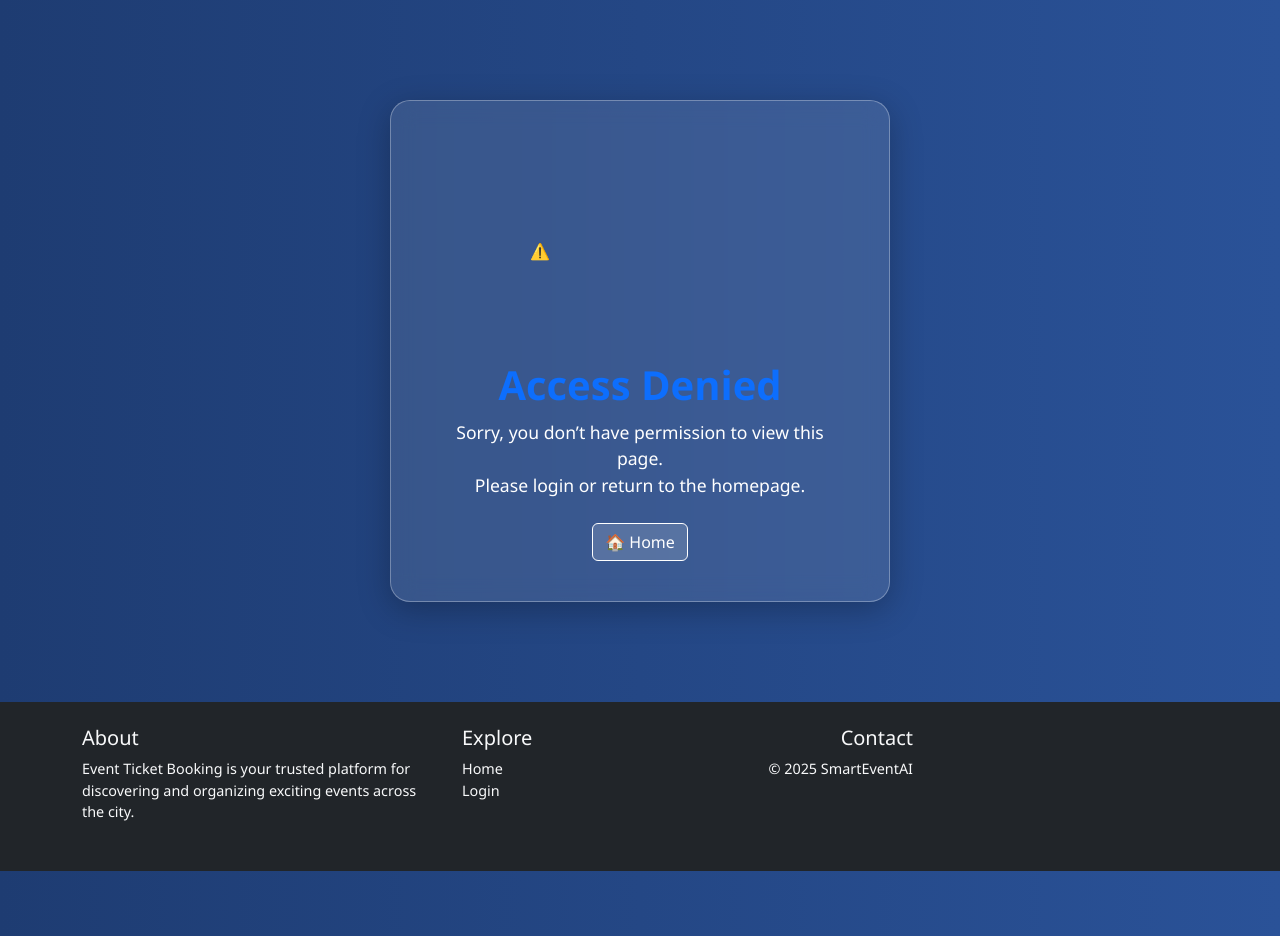
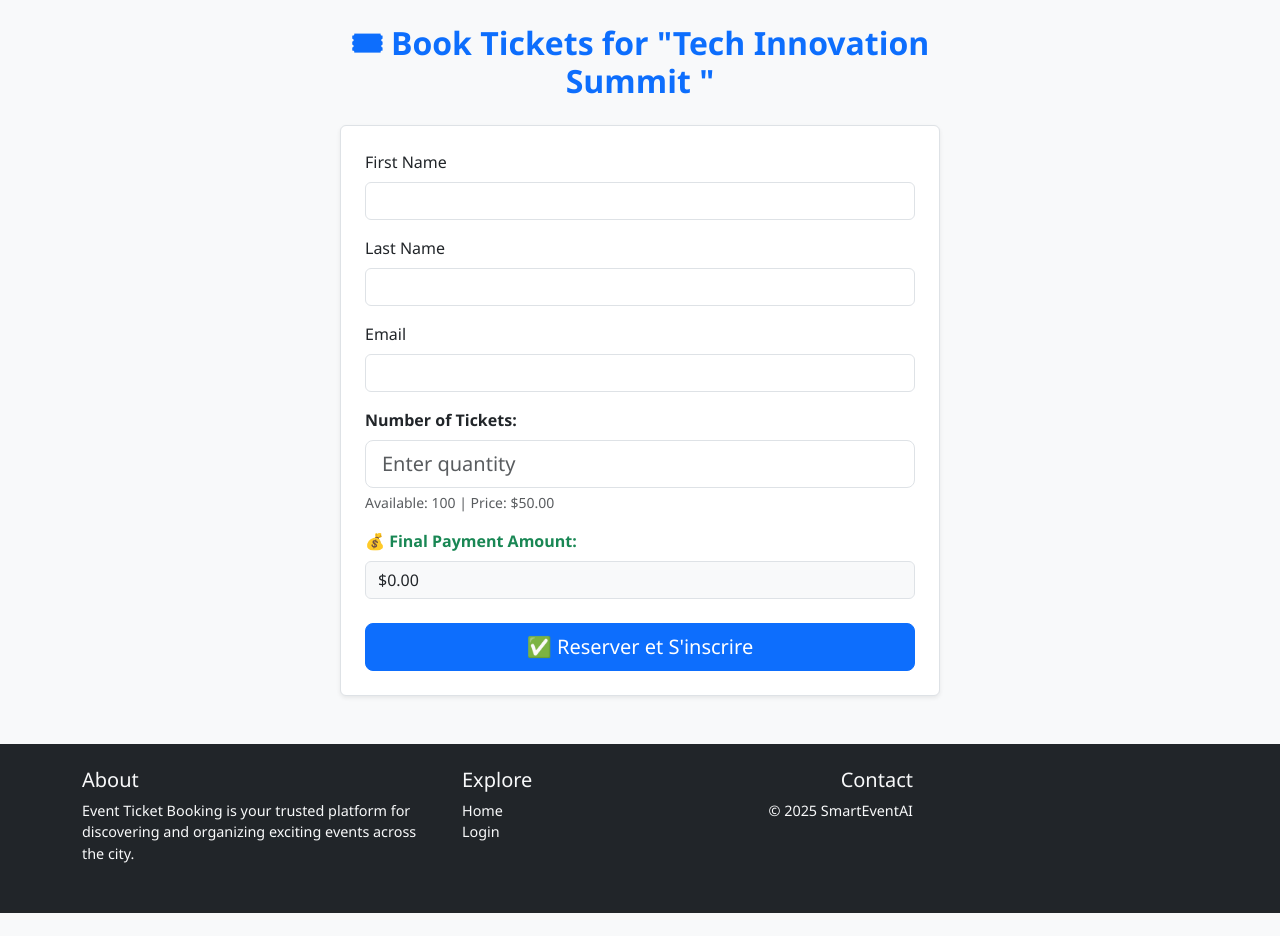
Before and after one commit to Tchoutouo/smarteventai, a Django app: page /events/1/ in a window 1280 px wide. Shown: the part 62-998 px from the top of the page. Run offline with Django 5.2, Linux system fonts and the light colour scheme; a user stored in the database is signed in; data comes from the database, SQL or seed files in the repository.

Commit message:
Mise à jour

```diff
--- a/Event_Ticket_Booking_System/urls.py
+++ b/Event_Ticket_Booking_System/urls.py
@@ -22,6 +22,7 @@ from Event_Ticket_Booking_System.views import (
     add_ambassador_to_event,
     event_secure_detail,
     event_public_detail,
+complete_pending_reservation,
 )
 from user_service.views import (
     register_view,
@@ -30,6 +31,8 @@ from user_service.views import (
     profile_view,
     edit_profile_view,
 )
+from django.conf import settings
+from django.conf.urls.static import static
 
 
 urlpatterns = [
@@ -51,6 +54,7 @@ urlpatterns = [
     path('events/<int:event_id>/', event_detail_view, name='event-detail'),
     path('event/<int:event_id>/', event_public_detail, name='event_public_detail'),
     path('event/secured/<str:secure_token>/<int:event_id>/', event_secure_detail, name='event_secure_detail'),
+path('reservation/complete/', complete_pending_reservation, name='complete-pending-reservation'),
 
     # Auth
     path('register/', register_view, name='register'),
@@ -83,7 +87,7 @@ urlpatterns = [
     path('complaints/new/', complaint_form_view, name='complaint-form'),
 
     # Booking
-    path('events/<int:event_id>/book/<str:secure_token>/', book_ticket_view, name='book-ticket'),
+    path('events/<int:event_id>/book/', book_ticket_view, name='book-ticket'),
     path('booking-success/', booking_success_view, name='booking-success'),
 
 
@@ -92,3 +96,7 @@ urlpatterns = [
 ]
 
 handler404 = not_found_view
+
+# Servir les fichiers médias en développement
+if settings.DEBUG:
+    urlpatterns += static(settings.MEDIA_URL, document_root=settings.MEDIA_ROOT)
--- a/Event_Ticket_Booking_System/views.py
+++ b/Event_Ticket_Booking_System/views.py
@@ -2,6 +2,8 @@ import io
 import os
 import qrcode, base64
 from io import BytesIO
+
+from django.contrib.auth import authenticate, login, logout, update_session_auth_hash
 from datetime import datetime, timedelta, date
 from django.views.decorators.csrf import csrf_protect, csrf_exempt
 from django.http import JsonResponse, HttpResponseForbidden, FileResponse
@@ -39,10 +41,11 @@ def home_view(request):
     return render(request, 'home.html', {'events': events})
 
 
-@login_required
+# @login_required
 def event_detail_view(request, event_id):
-    if not hasattr(request.user, 'userprofile') or request.user.userprofile.role != 'attendee':
-        return render(request, 'access_denied.html')
+    print("event_detail_view")
+    # if not hasattr(request.user, 'userprofile') or request.user.userprofile.role != 'attendee':
+    #     return render(request, 'access_denied.html')
     event = get_object_or_404(Event, id=event_id)
     ref_id = request.GET.get('ref')
     return render(request, 'event_detail.html', {'event': event, "ref_ambassador": ref_id})
@@ -69,7 +72,7 @@ def organizer_dashboard_view(request, secure_token):
 
     ambassadors = UserProfile.objects.filter(role="ambassador")
 
-    print(ambassadors)
+    # print(ambassadors)
 
     total_events = events.count()
     total_tickets = 0
@@ -235,6 +238,11 @@ def edit_event_view(request, secure_token, event_id):
         event.location = location
         event.ticket_price = ticket_price
         event.available_tickets = available_tickets
+
+        # Ajouter l'image de couverture si fournie
+        if 'cover_image' in request.FILES:
+            event.cover_image = request.FILES['cover_image']
+
         event.save()
 
         messages.success(request, "✅ Event updated successfully!", extra_tags="swal")
@@ -245,8 +253,9 @@ def edit_event_view(request, secure_token, event_id):
 
 def event_public_detail(request, event_id):
     event = get_object_or_404(Event, id=event_id)
+    print("event_public_detail")
     ref_id = request.GET.get('ref')
-    print(ref_id)
+    # print(ref_id)
     return render(request, 'event_public.html',
                   {'event': event, "ref_ambassador": ref_id}
                   )
@@ -258,6 +267,7 @@ def event_secure_detail(request, secure_token, event_id):
 
     # 🔒 Vérification CRITIQUE : l'utilisateur connecté doit être le propriétaire du profil
     if request.user != profile.user:
+        print("event_secure_detail")
         return render(request, 'access_denied.html', status=403)
 
     event = get_object_or_404(Event, id=event_id)
@@ -336,7 +346,7 @@ def event_secure_detail(request, secure_token, event_id):
 
 
         ambassador_reservations = event.reservation_set.filter(ambassador=user)
-        print(ambassador_reservations)
+        # print(ambassador_reservations)
 
         nb_reservations = ambassador_reservations.count()
 
@@ -345,7 +355,7 @@ def event_secure_detail(request, secure_token, event_id):
         )['total'] or 0
 
         ambassador_revenue = ambassador_reservations.aggregate(total=Sum('total_price'))['total'] or 0
-        print(ambassador_revenue)
+        # print(ambassador_revenue)
 
         context['ambassador_reservations'] = nb_reservations
         context['ambassador_revenue'] = ambassador_revenue
@@ -403,7 +413,7 @@ def event_create_view(request, secure_token):
             messages.error(request, "Invalid date format.")
             return redirect('organizer-dashboard', secure_token=secure_token)
 
-        Event.objects.create(
+        event = Event.objects.create(
             title=title,
             description=description,
             location=location,
@@ -412,9 +422,17 @@ def event_create_view(request, secure_token):
             available_tickets=available_tickets,
             organizer=request.user
         )
+
+        # Ajouter l'image de couverture si fournie
+        if 'cover_image' in request.FILES:
+            event.cover_image = request.FILES['cover_image']
+
+        event.save()
         messages.success(request, "✅ Event added successfully!", extra_tags="swal")
 
     return redirect('organizer-dashboard', secure_token=secure_token)
+
+
 
 @login_required
 def supervisor_panel_view(request):
@@ -456,66 +474,266 @@ def search_view(request):
     })
 
 
+# views.py
 @login_required
-def book_ticket_view(request, event_id, secure_token):
-    try:
-        profile = UserProfile.objects.get(secure_token=secure_token)
-    except UserProfile.DoesNotExist:
-        return HttpResponseForbidden("Access denied")
+def complete_pending_reservation(request):
+    print("complete_pending_reservation")
+    if 'pending_reservation' not in request.session:
+        messages.error(request, "No pending reservation found.")
+        return redirect('organizer-dashboard')  # ou autre page
 
-    if request.user != profile.user or profile.role != "attendee":
-        return HttpResponseForbidden("Access denied")
+    data = request.session['pending_reservation']
+    # print(data)
+    event = get_object_or_404(Event, id=data['event_id'])
 
-    event = get_object_or_404(Event, id=event_id)
+    # Vérifier que la carte existe maintenant
+    if not PaymentCard.objects.filter(user=request.user).exists():
+        messages.error(request, "You must add a payment card first.")
+        return redirect('add-payment-card', secure_token=request.user.userprofile.secure_token)
 
-    if not PaymentCard.objects.filter(user=request.user).exists():
-        messages.warning(request, "⚠️ No payment card on file. Redirecting...")
-        return render(request, 'redirect_to_payment.html', {
-            'secure_token': secure_token,
-        })
+    # === Reprendre la réservation ===
+    qty = data['quantity']
+    if qty > event.available_tickets:
+        del request.session['pending_reservation']
+        messages.error(request, f"Only {event.available_tickets} tickets left.")
+        return redirect('event-public-detail', event_id=event.id)
+
+    # Ambassador
+    ambassador = None
+    ref_id = data.get('ref_id')
+    if ref_id and ref_id.isdigit():
+        if event.ambassadors.filter(id=ref_id).exists():
+            ambassador = get_object_or_404(User, id=ref_id)
+
+    # Créer la réservation
+    total = qty * event.ticket_price
+    reservation = Reservation.objects.create(
+        user=request.user,
+        event=event,
+        quantity=qty,
+        total_price=total,
+        ambassador=ambassador,
+        signature=f"{request.user.id}-{timezone.now().timestamp()}"
+    )
+
+    # Mettre à jour
+    event.available_tickets -= qty
+    event.save()
+
+    profile = request.user.userprofile
+    profile.total_tickets_reserved += qty
+    profile.save()
+
+    # Nettoyer la session
+    del request.session['pending_reservation']
+
+    request.session['reservation_id'] = reservation.id
+
+    request.session['booking_message'] = f"🎉 Reservation completed! {qty} ticket(s) for \"{event.title}\"."
+    return redirect('booking-success')
+
+
+# @login_required
+
+# def book_ticket_view(request, event_id):
+#
+#     # try:
+#     #     profile = UserProfile.objects.get(secure_token=secure_token)
+#     # except UserProfile.DoesNotExist:
+#     #     return HttpResponseForbidden("Access denied")
+#
+#     # if request.user != profile.user or profile.role != "attendee":
+#     #     return HttpResponseForbidden("Access denied")
+#
+#     event = get_object_or_404(Event, id=event_id)
+#
+#     if request.user and not PaymentCard.objects.filter(user=request.user).exists():
+#         profile = UserProfile.objects.get(user=request.user)
+#
+#         messages.warning(request, "⚠️ No payment card on file. Redirecting...")
+#         return render(request, 'redirect_to_payment.html', {
+#             'secure_token': profile.secure_token,
+#         })
+#
+#     if request.method == 'POST':
+#         # === 🔑 Récupérer et valider l'ambassador via ?ref=... ===
+#         ambassador = None
+#         ref_id = request.POST.get('ref')  # ou request.POST.get si tu passes en POST
+#         print(ref_id)
+#
+#         if ref_id and ref_id.isdigit():
+#             ref_id = int(ref_id)
+#             # Vérifie que cet utilisateur est bien un ambassador de cet événement
+#             if event.ambassadors.filter(id=ref_id).exists():
+#                 ambassador = get_object_or_404(User, id=ref_id)
+#
+#         qty = int(request.POST.get('quantity', 0))
+#         if qty <= 0:
+#             messages.error(request, "❌ Enter valid ticket quantity")
+#             return redirect('event-detail', event_id=event_id)
+#         if qty > event.available_tickets:
+#             messages.error(request, f"❌ Only {event.available_tickets} left")
+#             return redirect('event-detail', event_id=event_id)
+#
+#         total = qty * event.ticket_price
+#
+#         reservation = Reservation.objects.create(
+#             user=request.user,
+#             event=event,
+#             quantity=qty,
+#             total_price=total,
+#             ambassador=ambassador,
+#             signature=f"{request.user.id}-{timezone.now().timestamp()}"
+#         )
+#         request.session['reservation_id'] = reservation.id
+#
+#         event.available_tickets -= qty
+#         event.save()
+#         profile.total_tickets_reserved += reservation.quantity
+#         profile.save()
+#
+#         request.session['reservation_id'] = reservation.id
+#         request.session['booking_message'] = f"🎉 You booked {reservation.quantity} for \"{event.title}\"!"
+#         return redirect('booking-success')
+#
+#     return redirect('event-detail', event_id=event_id)
+#
+
+def book_ticket_view(request, event_id):
+    print("book_ticket_view")
+    event = get_object_or_404(Event, id=event_id, is_deleted=False)
+
+    if event.available_tickets <= 0:
+        messages.error(request, "❌ This event is sold out.")
+        return redirect('event-public-detail', event_id=event.id)
 
     if request.method == 'POST':
-        # === 🔑 Récupérer et valider l'ambassador via ?ref=... ===
+        # Récupérer les données du formulaire
+        first_name = request.POST.get('first_name', '').strip()
+        last_name = request.POST.get('last_name', '').strip()
+        email = request.POST.get('email', '').strip().lower()
+        qty = request.POST.get('quantity', '0')
+        ref_id = request.POST.get('ref', '').strip()
+
+        # Validation basique
+        if not (first_name and last_name and email):
+            messages.error(request, "❌ First name, last name, and email are required.")
+            return redirect('event-public-detail', event_id=event.id)
+
+        if not qty.isdigit() or int(qty) <= 0:
+            messages.error(request, "❌ Please enter a valid ticket quantity.")
+            return redirect('event-public-detail', event_id=event.id)
+
+        qty = int(qty)
+        if qty > event.available_tickets:
+            messages.error(request, f"❌ Only {event.available_tickets} tickets available.")
+            return redirect('event-public-detail', event_id=event.id)
+
+        # === 1. Gérer l'utilisateur (existant ou nouveau) ===
+        user = None
+        password = None
+        if request.user.is_authenticated:
+            # Cas : utilisateur déjà connecté
+            user = request.user
+        else:
+            # Cas : utilisateur non connecté → chercher ou créer
+            try:
+                # Chercher un utilisateur avec cet email
+                user = User.objects.get(email=email)
+            except User.DoesNotExist:
+                try:
+                    user = User.objects.get(username=email)
+                except User.DoesNotExist:
+                    user = None
+                    # Créer un nouveau compte
+                    password = User.objects.make_random_password()
+                    user = User.objects.create_user(
+                        username=email,
+                        email=email,
+                        password=password,
+                        first_name=first_name,
+                        last_name=last_name
+                    )
+                    # Créer le profil
+                    UserProfile.objects.create(user=user, role='attendee')
+
+            # Mettre à jour le prénom/nom si différent (au cas où)
+            if user.first_name != first_name or user.last_name != last_name:
+                user.first_name = first_name
+                user.last_name = last_name
+                user.save()
+
+            # user = authenticate(request, username=email, password=password)
+            print(user)
+
+        # if user:
+            login(request, user)
+        # === 2. Connecter l'utilisateur s'il ne l'est pas déjà ===
+        # if not request.user.is_authenticated:
+        #     print(user)
+        #     print(request)
+        #     login(request, user)
+        #     request.session.set_expiry(3600)
+
+
+        # === 3. Récupérer ou créer le profil ===
+        profile, created = UserProfile.objects.get_or_create(
+            user=user,
+            defaults={'role': 'attendee'}
+        )
+        if created:
+            profile.role = 'attendee'
+            profile.save()
+
+        # === 4. Vérifier la carte de paiement (optionnel) ===
+        if not PaymentCard.objects.filter(user=user).exists():
+            messages.warning(request, "⚠️ No payment card on file. Payment simulated for demo.")
+            # Sauvegarder les données de réservation dans la session
+            request.session['pending_reservation'] = {
+                'event_id': event.id,
+                'quantity': qty,
+                'ref_id': ref_id,
+                'first_name': first_name,
+                'last_name': last_name,
+                'email': email,
+            }
+            return render(request, 'redirect_to_payment.html', {
+                'secure_token': profile.secure_token,
+            })
+
+        # === 5. Gérer l'ambassador ===
         ambassador = None
-        ref_id = request.POST.get('ref')  # ou request.POST.get si tu passes en POST
-        print(ref_id)
-
         if ref_id and ref_id.isdigit():
             ref_id = int(ref_id)
-            # Vérifie que cet utilisateur est bien un ambassador de cet événement
             if event.ambassadors.filter(id=ref_id).exists():
                 ambassador = get_object_or_404(User, id=ref_id)
 
-        qty = int(request.POST.get('quantity', 0))
-        if qty <= 0:
-            messages.error(request, "❌ Enter valid ticket quantity")
-            return redirect('event-detail', event_id=event_id)
-        if qty > event.available_tickets:
-            messages.error(request, f"❌ Only {event.available_tickets} left")
-            return redirect('event-detail', event_id=event_id)
-
+        # === 6. Créer la réservation ===
         total = qty * event.ticket_price
-
         reservation = Reservation.objects.create(
-            user=request.user,
+            user=user,
             event=event,
             quantity=qty,
             total_price=total,
             ambassador=ambassador,
-            signature=f"{request.user.id}-{timezone.now().timestamp()}"
+            signature=f"{user.id}-{timezone.now().timestamp()}"
         )
-        request.session['reservation_id'] = reservation.id
 
+        # === 7. Mettre à jour les stocks et stats ===
         event.available_tickets -= qty
         event.save()
-        profile.total_tickets_reserved += reservation.quantity
+
+        profile.total_tickets_reserved += qty
         profile.save()
 
         request.session['reservation_id'] = reservation.id
-        request.session['booking_message'] = f"🎉 You booked {reservation.quantity} for \"{event.title}\"!"
+
+        # === 8. Rediriger vers succès ===
+        request.session['booking_message'] = f"🎉 You booked {qty} ticket(s) for \"{event.title}\"!"
         return redirect('booking-success')
 
-    return redirect('event-detail', event_id=event_id)
+    # Si ce n'est pas POST, rediriger vers la page publique
+    return redirect('event-public-detail', event_id=event_id)
 
 
 @login_required
--- a/templates/base.html
+++ b/templates/base.html
@@ -31,6 +31,10 @@
               <li class="nav-item">
                 <a class="nav-link" href="{% url 'organizer-dashboard' secure_token=request.user.userprofile.secure_token %}">Organizer Dashboard</a>
               </li>
+            {% elif request.user.userprofile.role == 'ambassador' %}
+              <li class="nav-item">
+                <a class="nav-link" href="{% url 'ambassador-dashboard' secure_token=request.user.userprofile.secure_token %}">Ambassador Dashboard</a>
+              </li>
             {% elif request.user.is_superuser %}
               <li class="nav-item">
                 <a class="nav-link" href="{% url 'supervisor-panel' %}">Supervisor Panel</a>
@@ -55,7 +59,6 @@
               <ul class="dropdown-menu dropdown-menu-end">
                 <li><a class="dropdown-item" href="{% url 'profile' %}">View Profile</a></li>
                 <li><a class="dropdown-item" href="{% url 'edit-profile' %}">Edit Profile</a></li>
-                <li><a class="dropdown-item" href="{% url 'complaint-list' %}">Complaints</a></li>
 
                 {% if request.user.userprofile.role == 'attendee' %}
                   <li>
--- a/templates/event_detail.html
+++ b/templates/event_detail.html
@@ -65,10 +65,25 @@
       {% endwith %}
     {% endif %}
 
-    <form method="POST" action="{% url 'book-ticket' event.id request.user.userprofile.secure_token %}" class="border p-4 rounded shadow-sm bg-white">
+    <form method="POST" action="{% url 'book-ticket' event.id %}" class="border p-4 rounded shadow-sm bg-white">
       {% csrf_token %}
 
       <div class="mb-3">
+        <div class="mb-3">
+          <label class="form-label">First Name</label>
+          <input type="text" name="first_name" class="form-control" required value="{{ request.POST.first_name }}">
+        </div>
+
+        <div class="mb-3">
+          <label class="form-label">Last Name</label>
+          <input type="text" name="last_name" class="form-control" required value="{{ request.POST.last_name }}">
+        </div>
+
+        <div class="mb-3">
+          <label class="form-label">Email</label>
+          <input type="email" name="email" class="form-control" required value="{{ request.POST.email }}">
+        </div>
+
         <label for="quantity" class="form-label fw-bold">Number of Tickets:</label>
         <input type="number" id="ticketQuantity" name="quantity"
                min="1"
@@ -89,7 +104,8 @@
       </div>
 
       {% if event.available_tickets > 0 %}
-        <button type="submit" class="btn btn-primary w-100 btn-lg animated-button">✅ Confirm Booking</button>
+<!--        <button type="submit" class="btn btn-primary w-100 btn-lg animated-button">✅ Confirm Booking</button>-->
+        <button type="submit" class="btn btn-primary w-100 btn-lg animated-button">✅ Reserver et S'inscrire</button>
       {% else %}
         <button type="button" class="btn btn-secondary w-100 btn-lg" disabled>❌ Tickets Unavailable</button>
       {% endif %}
--- a/templates/home.html
+++ b/templates/home.html
@@ -26,7 +26,7 @@
 
           {% if request.user.is_authenticated and request.user.userprofile.role == 'attendee' %}
             {% if event.available_tickets > 0 %}
-              <form method="post" action="{% url 'book-ticket' event.id request.user.userprofile.secure_token %}">
+              <form method="post" action="{% url 'book-ticket' event.id %}">
                 {% csrf_token %}
                 <input type="hidden" name="event_title" value="{{ event.title }}">
                 <input type="hidden" name="price" value="{{ event.ticket_price }}">
```
Also changed, not shown: Event_Ticket_Booking_System/settings.py (+8 -0 lines), event_service/models.py (+7 -1 lines), payment_service/views.py (+18 -2 lines), templates/ambassador_dashboard.html (+8 -0 lines), templates/event_public.html (+9 -0 lines), templates/event_view.html (+8 -0 lines), templates/organizer_dashboard.html (+26 -7 lines), templates/view_detail_event.html (+9 -0 lines), event_service/migrations/0005_event_cover_image_alter_reservation_ambassador.py (added), media/event_covers/IMG_3FEA8998B77C-1.JPEG (added), 1 other file.
